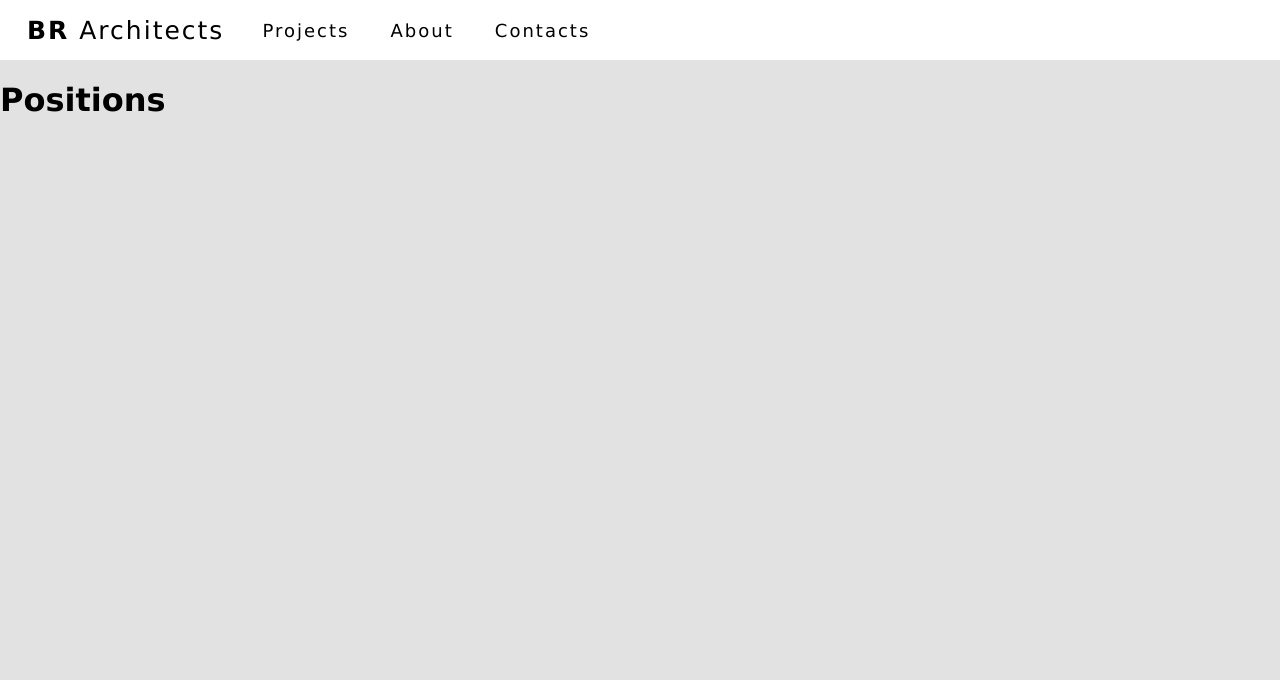
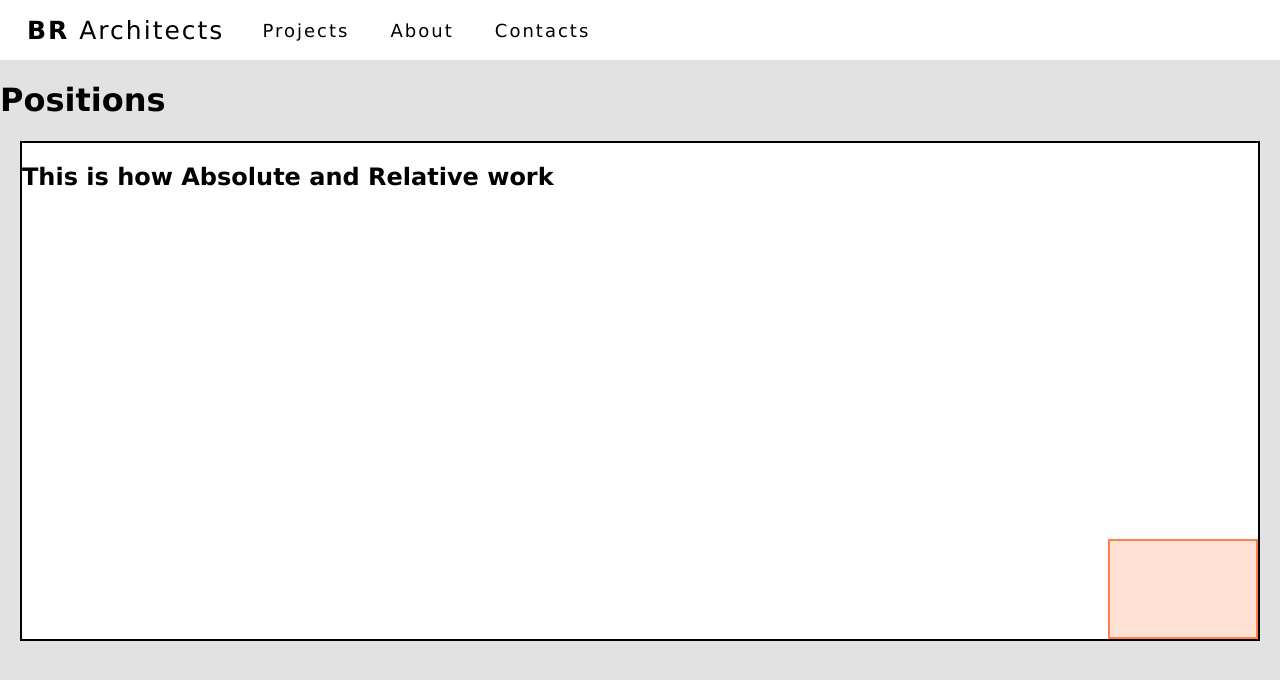
Before and after one commit to MariusCodeAcademy/type19-06_html_multimedia_absolute_relative_position, a plain HTML site: page positions/index.html in a window 1280 px wide. Shown: the top 680 px of the page. Drawn offline with Linux system fonts and the light colour scheme.

Commit message:
pos relative absolute

```diff
--- a/positions/index.html
+++ b/positions/index.html
@@ -18,9 +18,14 @@
     </header>
     <h1>Positions</h1>
 
-    <!-- sukrti div su klase relative -->
-    <!-- sukurti jo viduje 1 div su klasem absolute ir box1  -->
+    <!-- sukurti div su klase relative -->
+    <div class="relative">
+      <!-- sukurti jo viduje 1 div su klasem absolute ir box1  -->
+      <div class="absolute box1"></div>
+      <h2>This is how Absolute and Relative work</h2>
+    </div>
     <!-- duoti relative divui 500px auksti ir remeli -->
     <!-- box1 divui duoti 100px auksti ir 150px ploti ir kitokios spalvos remeli 2px storio -->
+    <!-- padeti box1 i apatini desini kampa -->
   </body>
 </html>
--- a/positions/style/style.css
+++ b/positions/style/style.css
@@ -1,8 +1,14 @@
 /* Headeris */
+body {
+  padding-top: 60px;
+}
 
 header {
-  position: sticky;
+  /* position: sticky; */
+  position: fixed;
+  width: 100%;
   top: 0;
+  /* bottom: 0; */
   background-color: #fff;
   padding: 8px 12px;
 }
@@ -29,3 +35,22 @@ header {
 .logo:hover {
   background-color: rgb(197, 197, 197);
 }
+
+/* Positions */
+
+.relative {
+  height: 500px;
+  border: 2px solid #000;
+  margin: 0 20px;
+  background-color: white;
+  position: relative;
+}
+.box1 {
+  height: 100px;
+  width: 150px;
+  border: 2px solid coral;
+  background-color: rgba(255, 127, 80, 0.24);
+  position: absolute;
+  right: 0;
+  bottom: 0;
+}
```
